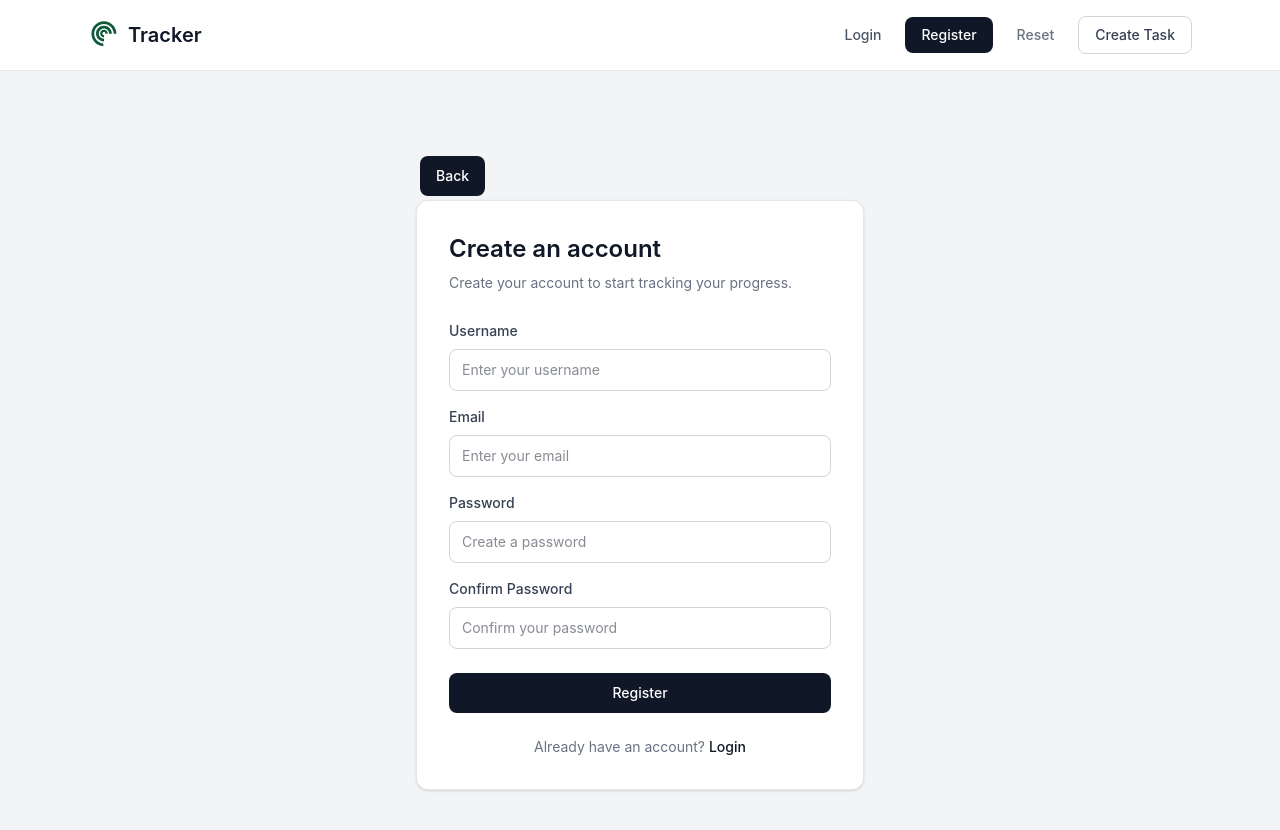
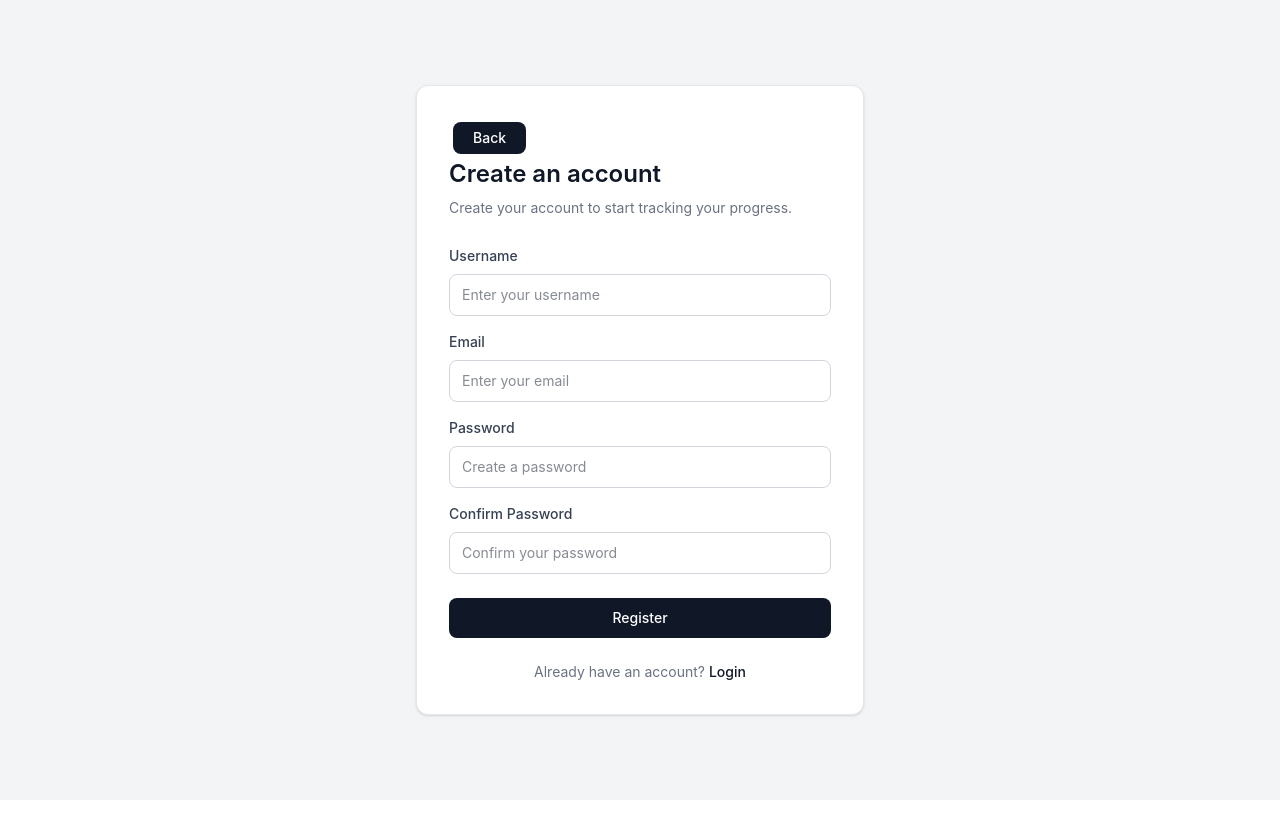
Before and after one commit to selva2006-GM/to-do-list-with-more-features--frontend, a React (Vite) app: page /register in a window 1280 px wide. Shown: the top 830 px of the page. After the commit the page ends 800 px from the top, so only its background shows below. Built offline with nearby package versions, Linux system fonts and the light colour scheme.

Commit message:
back button

```diff
--- a/src/App.jsx
+++ b/src/App.jsx
@@ -37,7 +37,7 @@ export default function App() {
                     <Route path="/login" element={<Login onlogin ={setToken} />} />
                     <Route path="/register" element={<Register />} />
                     <Route path="/tracker" element={<Tracker />} />
-                    <Route path="/ucreatetask" element={<UCreateTask />} />
+                    <Route path="/createtask" element={<CreateTask />} />
                     <Route
     path="/dashboard"
     element={token ? <Dashboard /> : <Navigate to="/login" replace />}
@@ -45,7 +45,7 @@ export default function App() {
                     <Route path="/history" element={<History />} />
                     <Route path="/heatmapdash" element={<Heatmapdash />} />
                     <Route path="/leaderboard" element={<Leaderboard />} />
-                    <Route path="/createtask" element={<CreateTask />} />
+                    <Route path="/ucreatetask" element={<UCreateTask />} />
                     <Route path="/utracker" element={<UTracker />} />
                 </Routes>
             </BrowserRouter>
--- a/src/components/CreateTask.jsx
+++ b/src/components/CreateTask.jsx
@@ -100,7 +100,7 @@ export default function CreateTask() {
       <div className="w-full max-w-2xl">
 
         <div className="bg-white rounded-2xl shadow-sm border border-gray-200 p-8">
-
+        <button className=" rounded-lg bg-gray-900 px-5 py-2.5 m-1 text-sm font-medium text-white transition hover:bg-gray-800 active:bg-gray-950 disabled:cursor-not-allowed disabled:opacity-60" onClick={()=>navigate("/")}>Back</button>
           {/* HEADER */}
           <div className="flex items-start justify-between">
 
--- a/src/components/Login.jsx
+++ b/src/components/Login.jsx
@@ -63,11 +63,12 @@ export default function Login({onlogin}) {
         <div className="flex min-h-screen items-center justify-center bg-gray-100 px-4">
 
             <div className="w-full max-w-md">
-                <button className=" rounded-lg bg-gray-900 px-4 py-2.5 m-1 text-sm font-medium text-white transition hover:bg-gray-800 active:bg-gray-950 disabled:cursor-not-allowed disabled:opacity-60" onClick={()=>navigate("/")}>Back</button>
+
                 <form
                     onSubmit={login}
                     className="rounded-xl border border-gray-200 bg-white p-8 shadow-sm"
                 >
+                    <button className=" rounded-lg bg-gray-900 px-4 py-2.5 m-1 text-sm font-medium text-white transition hover:bg-gray-800 active:bg-gray-950 disabled:cursor-not-allowed disabled:opacity-60" onClick={()=>navigate("/")}>Back</button>
 
                     <div className="mb-7">
                         <h1 className="text-2xl font-semibold text-gray-900">
--- a/src/components/Nav.jsx
+++ b/src/components/Nav.jsx
@@ -85,7 +85,7 @@ export default function Nav() {
           )}
           {!logged && (
             <Link
-            to="/ucreatetask"
+            to="/createtask"
             className="rounded-lg border border-gray-300 px-4 py-2 text-sm font-medium text-gray-700 transition hover:bg-gray-50 hover:text-gray-900"
           >
             Create Task
@@ -93,7 +93,7 @@ export default function Nav() {
           )}
           {logged && (
              <Link
-             to="/createtask"
+             to="/ucreatetask"
              className="rounded-lg border border-gray-300 px-4 py-2 text-sm font-medium text-gray-700 transition hover:bg-gray-50 hover:text-gray-900"
            >
              Create Task
--- a/src/components/Register.jsx
+++ b/src/components/Register.jsx
@@ -63,15 +63,15 @@ export default function Register() {
 
   return (
     <>
-      <Nav />
+
       <div className="min-h-screen bg-gray-100 flex items-center justify-center px-4">
         <div className="w-full max-w-md">
 
-          <button className=" rounded-lg bg-gray-900 px-4 py-2.5 m-1 text-sm font-medium text-white transition hover:bg-gray-800 active:bg-gray-950 disabled:cursor-not-allowed disabled:opacity-60" onClick={()=>navigate("/")}>Back</button>
           <form
             onSubmit={register}
             className="bg-white border border-gray-200 rounded-xl p-8 shadow-sm"
           >
+          <button className=" rounded-lg bg-gray-900 px-5 py-1.5 m-1 text-sm font-medium text-white transition hover:bg-gray-800 active:bg-gray-950 disabled:cursor-not-allowed disabled:opacity-60" onClick={()=>navigate("/")}>Back</button>
             {/* Heading */}
             <div className="mb-7">
               <h1 className="text-2xl font-semibold text-gray-900">
--- a/src/components/UCreateTask.jsx
+++ b/src/components/UCreateTask.jsx
@@ -95,6 +95,7 @@ function UCreateTask() {
   return (
     <div className="min-h-screen bg-gray-100 flex items-center justify-center px-4 py-8">
       <div className="w-full max-w-2xl rounded-2xl border border-gray-200 bg-white p-6 shadow-sm">
+        <button className=" rounded-lg bg-gray-900 px-6 py-2.5 m-1 text-sm font-medium text-white transition hover:bg-gray-800 active:bg-gray-950 disabled:cursor-not-allowed disabled:opacity-60" onClick={()=>navigate("/")}>Back</button>
         <div className="flex items-center justify-between">
           <h1 className="text-2xl font-bold text-gray-900">
             Create Tasks
```
Also changed, not shown: 1 other file (tests, documents, lock files or other folders).
